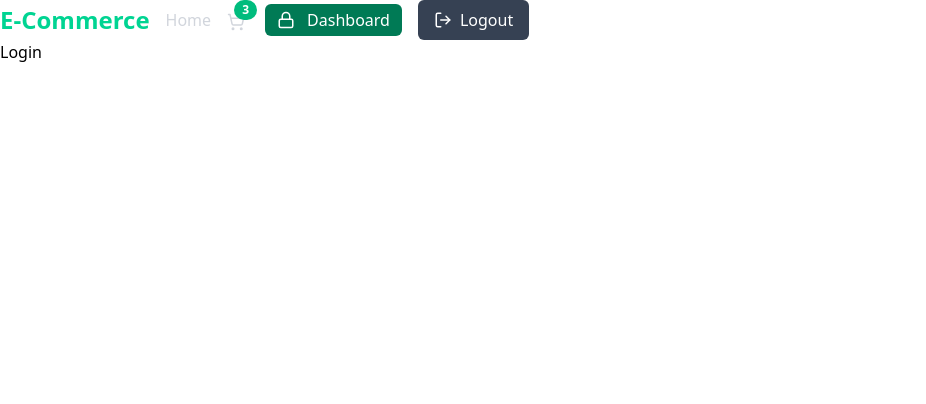
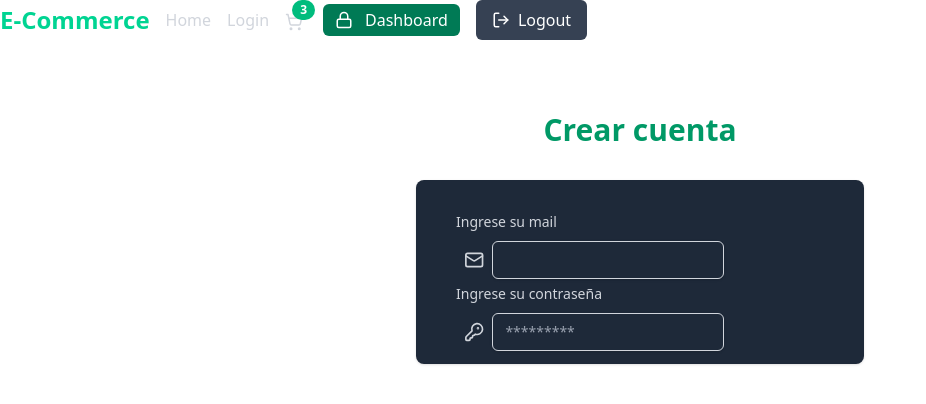
Before and after one commit to Figaarillo/e-comerce-tpi-cudi, a React (Vite) app: page /login in a window 1280 px wide. Shown: the top 404 px of the page, without its empty margins (0-926 px from the left). Built offline with nearby package versions, Linux system fonts and the light colour scheme.

Commit message:
feat: se comenzo con el desarrollo del formulario  - se creo el input para el mail  - se creo el input para la passowrd

```diff
--- a/src/components/NavbarBase.jsx
+++ b/src/components/NavbarBase.jsx
@@ -12,12 +12,20 @@ const NavbarBase = ({user, cart}) => {
       </Link>
 
       <nav className="flex flex-wrap items-center gap-4">
-        <Link className="text-gray-300 hover:text-emerald-400 transition duration-300 ease-in-out" to="/">
+        <Link
+          className="text-gray-300 hover:text-emerald-400 transition duration-300 ease-in-out"
+          to="/"
+        >
           Home
         </Link>
-        <CartButton user={user} cart={cart}/>
+        <Link
+          className="text-gray-300 hover:text-emerald-400 transition duration-300 ease-in-out"
+          to="/login"
+        >
+          Login
+        </Link>
+        <CartButton user={user} cart={cart} />
       </nav>
-
     </>
   );
 }
--- a/src/pages/LoginPage.jsx
+++ b/src/pages/LoginPage.jsx
@@ -1,7 +1,71 @@
+import { KeyRound, Mail } from "lucide-react";
+import { useState } from "react";
+
 const LoginPage = () => {
+  const [email, setEmail] = useState('');
+  const [password, setPassword] = useState('');
+
+  const handleSubmit = (e) => {
+    e.preventDefault();
+    console.log('Email:', email);
+    console.log('Password:', password);
+  };
+
   return (
-    <div>
-      <h1>Login</h1>
+    <div className="flex flex-col items-center justify-center py-12 sm:px-6 lg:px-8">
+      <div className="sm:mx-auto sm:w-full sm:max-w-md">
+        <h2 className="mt-6 text-center text-3xl font-extrabold text-emerald-600">
+          Crear cuenta
+        </h2>
+      </div>
+
+      <div className="mt-8 sm:mx-auto sm:w-full sm:max-w-md">
+        <div className="bg-gray-800 py-8 px-4 shadow sm:rounded-lg sm:px-10">
+          <form onSubmit={handleSubmit} className="space-y-6">
+            <div className="flex flex-col">
+              <label
+                htmlFor="email"
+                className="block text-sm font-medium text-gray-300 mb-6"
+              >
+                Ingrese su mail
+              </label>
+              <div className="relative mt-1 rounded-md shadow-sm">
+                <div className="absolute inset-y-0 left-0 flex items-center pointer-events-none">
+                  <Mail className="h-5 text-gray-300 mx-2" />
+                  <input
+                    id="email"
+                    type="email"
+                    value={email}
+                    onChange={e => setEmail(e.target.value)}
+                    className="block w-full appearance-none rounded-md border border-gray-300 px-3 py-2 placeholder-gray-400 shadow-sm focus:border-emerald-500 focus:outline-none focus:ring-emerald-500 sm:text-sm text-gray-400"
+                  />
+                </div>
+              </div>
+            </div>
+            <div className="flex flex-col">
+              <label
+                htmlFor="email"
+                className="block text-sm font-medium text-gray-300 mb-6"
+              >
+                Ingrese su contraseña
+              </label>
+              <div className="relative mt-1 rounded-md shadow-sm">
+                <div className="absolute inset-y-0 left-0 flex items-center pointer-events-none">
+                  <KeyRound className="h-5 text-gray-300 mx-2" />
+                  <input
+                    id="password"
+                    type="password"
+                    value={password}
+                    placeholder="*********"
+                    onChange={e => setPassword(e.target.value)}
+                    className="block w-full appearance-none rounded-md border border-gray-300 px-3 py-2 placeholder-gray-400 shadow-sm focus:border-emerald-500 focus:outline-none focus:ring-emerald-500 sm:text-sm text-gray-400"
+                  />
+                </div>
+              </div>
+            </div>
+          </form>
+        </div>
+      </div>
     </div>
   );
 }
```
